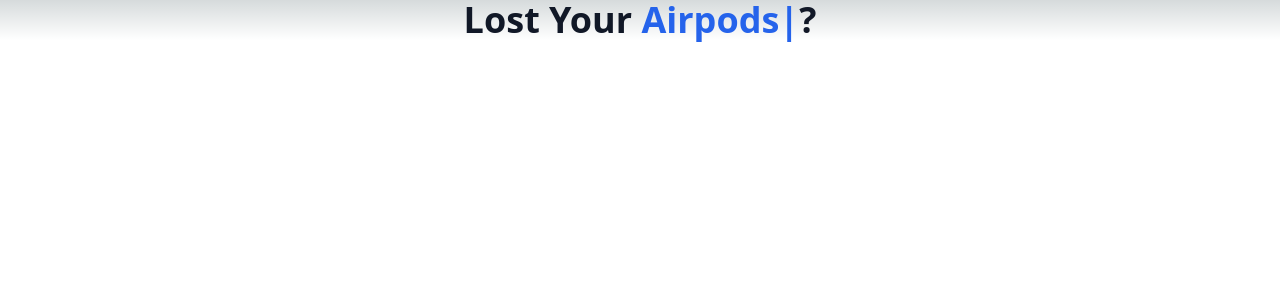
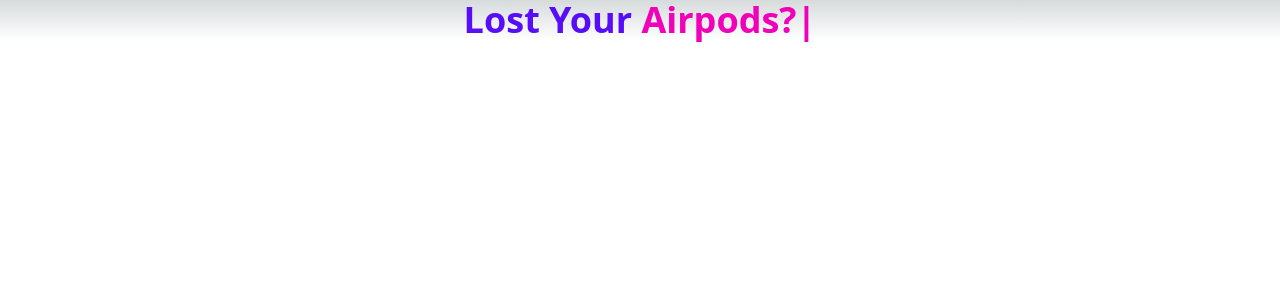
Before and after one commit to nsivaku/seekr, a Next.js app: page /home in a window 1280 px wide. Shown: the top 300 px of the page. Built offline with nearby package versions, Linux system fonts and the light colour scheme.

Commit message:
added colors to home

```diff
--- a/pages/home.tsx
+++ b/pages/home.tsx
@@ -63,8 +63,8 @@
   return (
     <div>
       <h2 className="flex flex-col lg:block text-center text-4xl font-bold text-gray-900">
-        <span className="mb-2 lg:mb-0">Lost Your</span>{" "}
-        <span className="text-blue-600 blinking-cursor">{lostItem}</span>?
+        <span className="mb-2 lg:mb-0 text-primary">Lost Your</span>{" "}
+        <span className="text-blue-600 blinking-cursor text-secondary">{lostItem + "?"}</span>
       </h2>
     </div>
   );
```
